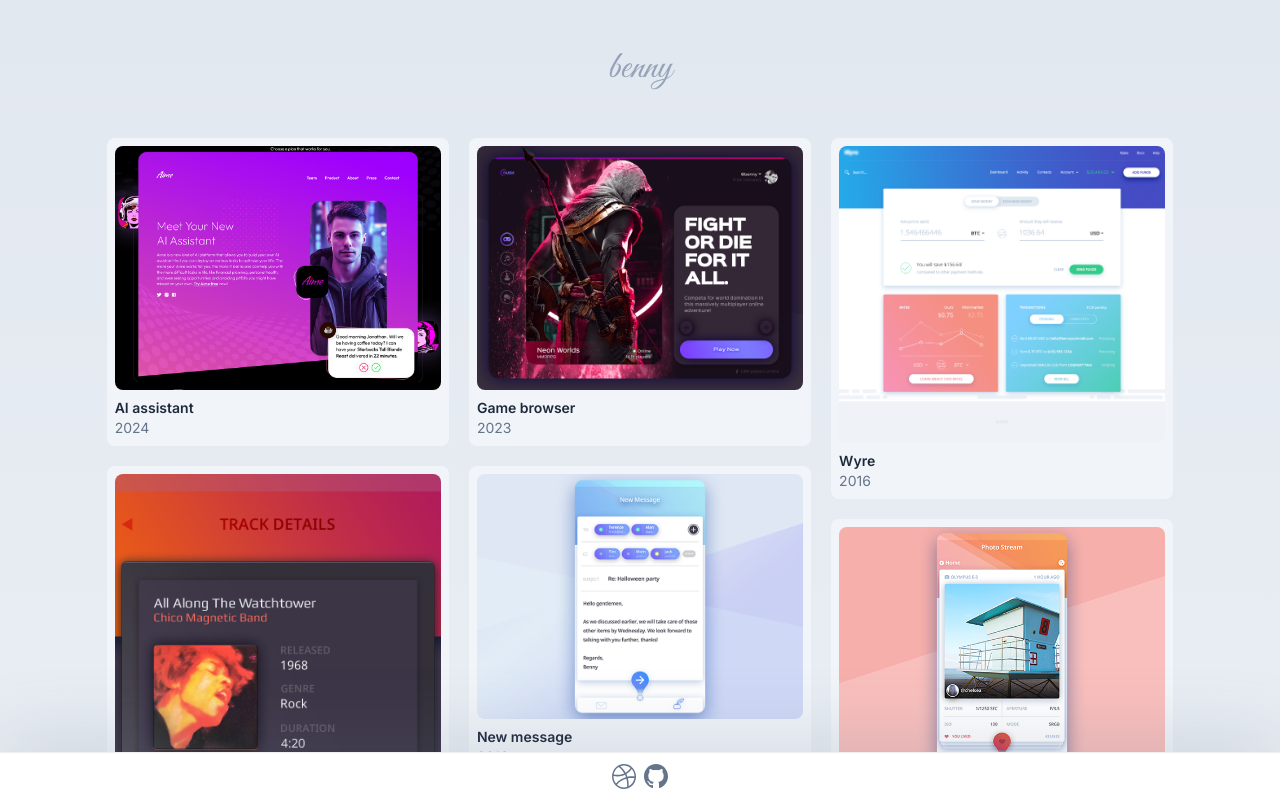
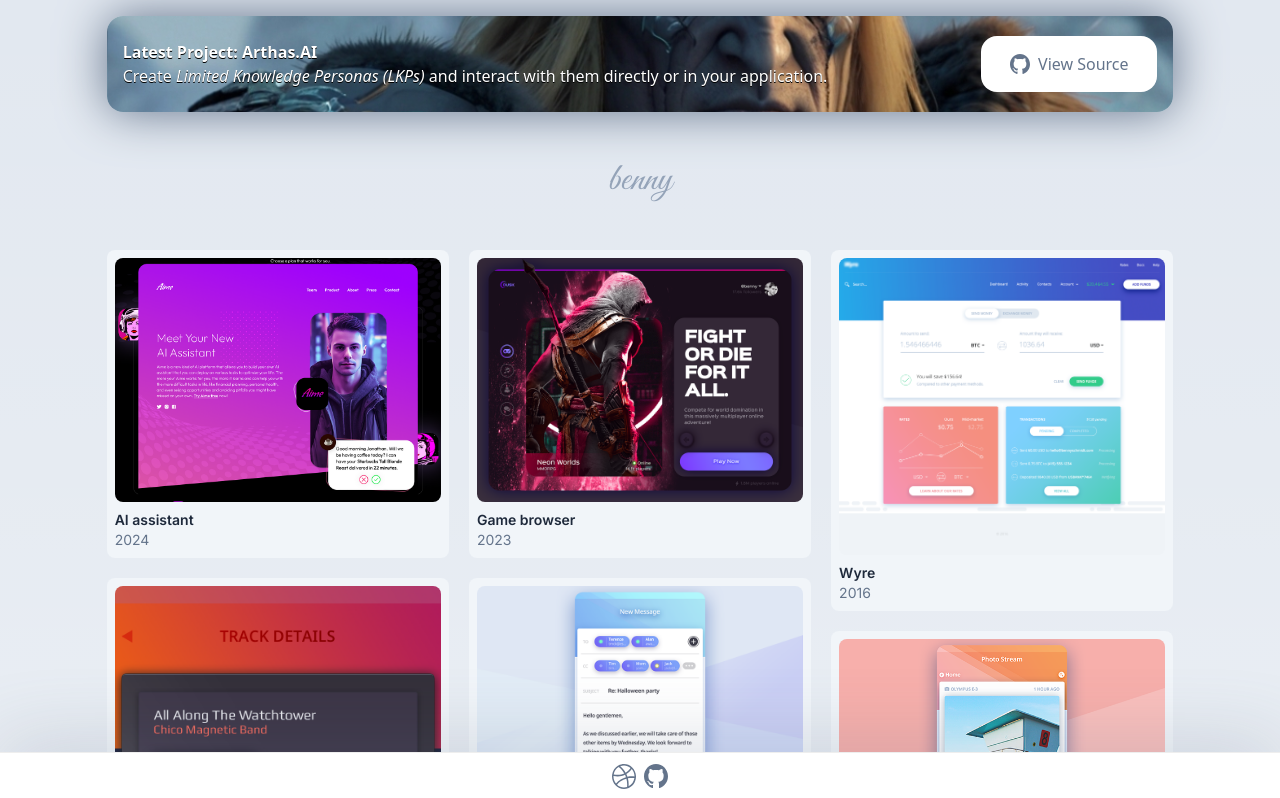
Before and after one commit to bennyschmidt/bennyschmidt-www, a Next.js app: page / in a window 1280 px wide. Shown: the top 798 px of the page. Built offline with nearby package versions, Linux system fonts and the light colour scheme.

Commit message:
latest project

```diff
--- a/src/pages/index.js
+++ b/src/pages/index.js
@@ -173,6 +173,43 @@ export default function Home() {
 
   return !portfolio ? <div /> : (
     <div className="min-h-screen max-w-[1600px] mx-auto">
+      <aside
+        className="flex justify-between bg-[url('/img/arthas.jpg')] bg-center bg-cover rounded-[1rem] p-4 w-5/6 mx-auto my-4"
+        style={{ boxShadow: `0 0 3rem ${slate[500]}` }}
+      >
+        <div className="flex flex-col align-start justify-center">
+          <strong
+            className="text-white"
+            style={{ textShadow: '0 1px 0 black' }}
+          >
+            Latest Project: Arthas.AI
+          </strong>
+          {!full && <p
+            className="text-white"
+            style={{ textShadow: '0 1px 0 black' }}
+          >
+            Create <em>Limited Knowledge Personas (LKPs)</em> and interact with them directly or in your application.
+          </p>}
+        </div>
+        <a
+          className="block flex flex-1 min-w-[11rem] max-w-[11rem] gap-2 align-center justify-center bg-white text-slate-500 text-center my-1 rounded-[1rem] cursor-pointer p-4"
+          href="https://github.com/bennyschmidt/Arthas.AI"
+          target="_blank"
+        >
+          <Image
+            alt="Arthas.AI on GitHub"
+            src="/img/github.svg"
+            className="rounded"
+            width={20}
+            height={20}
+          />
+          <span
+            className="block flex flex-col align-center justify-center whitespace-nowrap overflow-hidden"
+          >
+            View Source
+          </span>
+        </a>
+      </aside>
       <header>
         <h1 className={`text-center text-[2.4em] text-slate-400 my-10 lowercase ${greatVibes.className}`}>
           Benny
```
Also changed, not shown: public/img/arthas.jpg (added).
